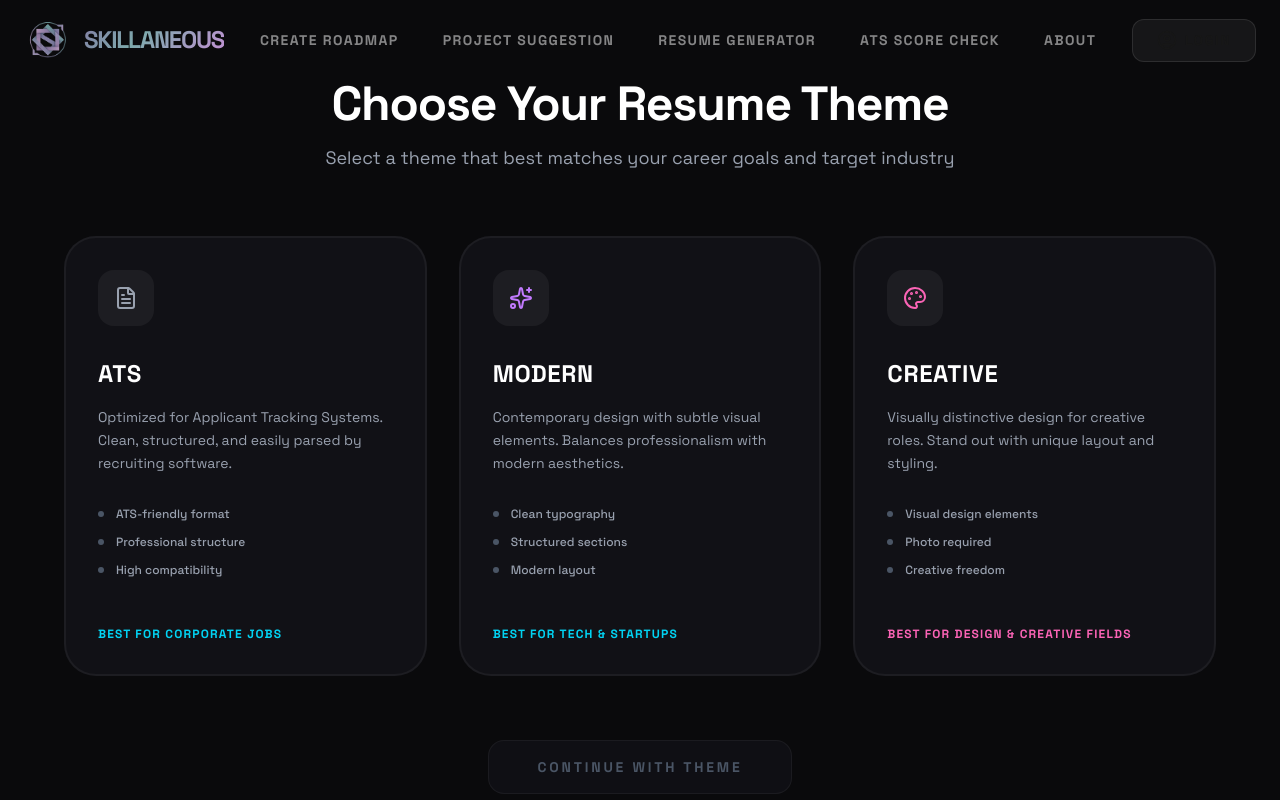
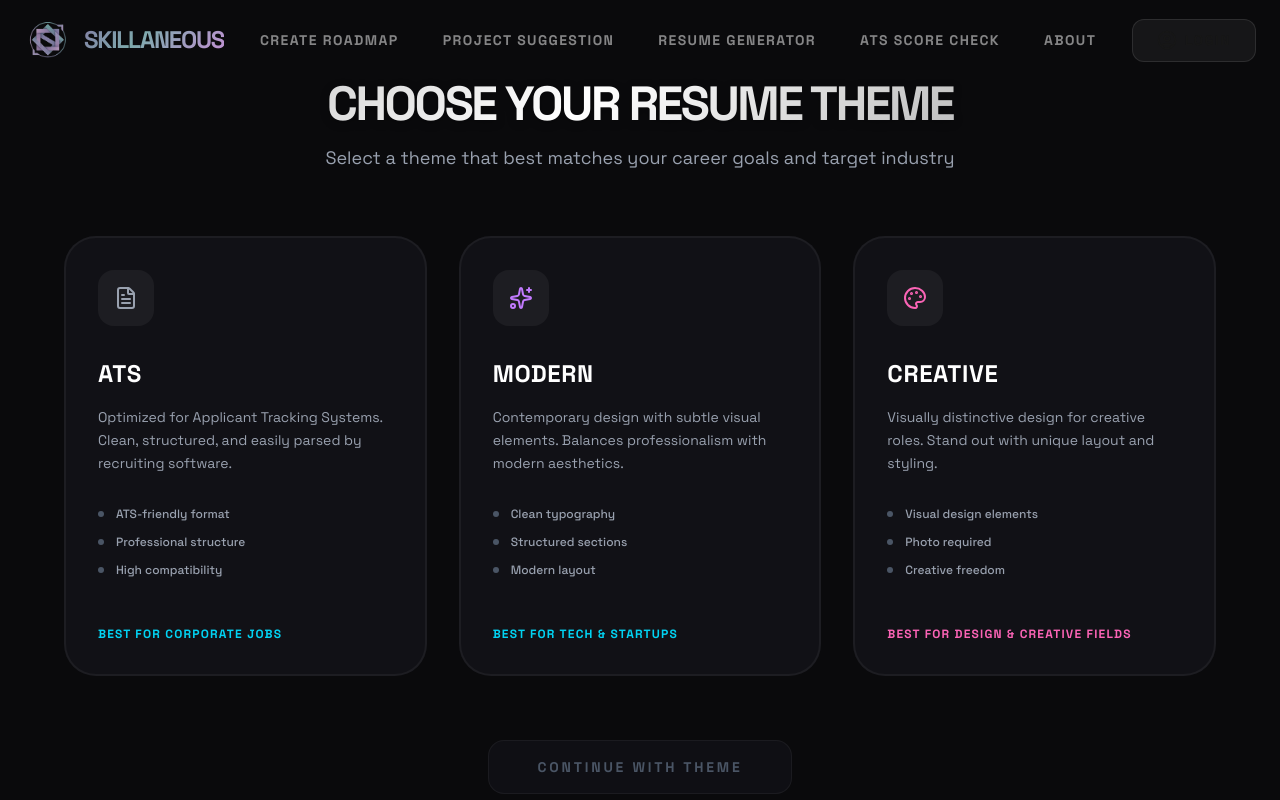
Before and after one commit to Gaurika-Sethi/SKILLANEOUS, a Next.js app in the folder Frontend/: page /resume in a window 1280 px wide. Shown: the top 800 px of the page. Built offline with nearby package versions, Linux system fonts and the light colour scheme.

Commit message:
Subtle UI Changes

```diff
--- a/Frontend/app/resume/page.tsx
+++ b/Frontend/app/resume/page.tsx
@@ -43,7 +43,19 @@ const ThemeSelection = () => {
 
         {/* Header Section */}
         <div className="text-center mb-16 space-y-4">
-          <h1 className="text-5xl font-bold tracking-tight">Choose Your Resume Theme</h1>
+          <h1
+            className="text-4xl md:text-5xl font-black tracking-tighter uppercase leading-none"
+            style={{
+              backgroundImage:
+                "linear-gradient(135deg, rgba(180, 180, 180, 1) 0%, rgba(255, 255, 255, 1) 45%, rgba(150, 150, 150, 1) 100%)",
+              WebkitBackgroundClip: "text",
+              backgroundClip: "text",
+              color: "transparent",
+              filter: "drop-shadow(0 2px 4px rgba(0,0,0,0.3))",
+            }}
+          >
+            Choose Your Resume Theme
+          </h1>
           <p className="text-gray-400 text-lg">
             Select a theme that best matches your career goals and target industry
           </p>
--- a/Frontend/app/roadmap-form/page.tsx
+++ b/Frontend/app/roadmap-form/page.tsx
@@ -184,7 +184,19 @@ sessionStorage.setItem("roadmapRequestId", roadmapRequestId);
       <div className="max-w-4xl mx-auto space-y-10">
         <header>
           <div className="flex items-center gap-3 mb-2">
-            <h1 className="text-5xl font-bold tracking-tight">Create Roadmap</h1>
+            <h1
+              className="pt-5 text-4xl md:text-5xl font-black tracking-tighter uppercase leading-none"
+              style={{
+                backgroundImage:
+                  "linear-gradient(135deg, rgba(180, 180, 180, 1) 0%, rgba(255, 255, 255, 1) 45%, rgba(150, 150, 150, 1) 100%)",
+                WebkitBackgroundClip: "text",
+                backgroundClip: "text",
+                color: "transparent",
+                filter: "drop-shadow(0 2px 4px rgba(0,0,0,0.3))",
+              }}
+            >
+              Create Roadmap
+            </h1>
             <span className="bg-cyan-900/50 text-cyan-400 text-xs font-medium px-2.5 py-1 rounded-full border border-cyan-500/30">AI Powered</span>
           </div>
           <p className="text-gray-400 text-lg">Define your trajectory and bridge your skill gaps.</p>
```
